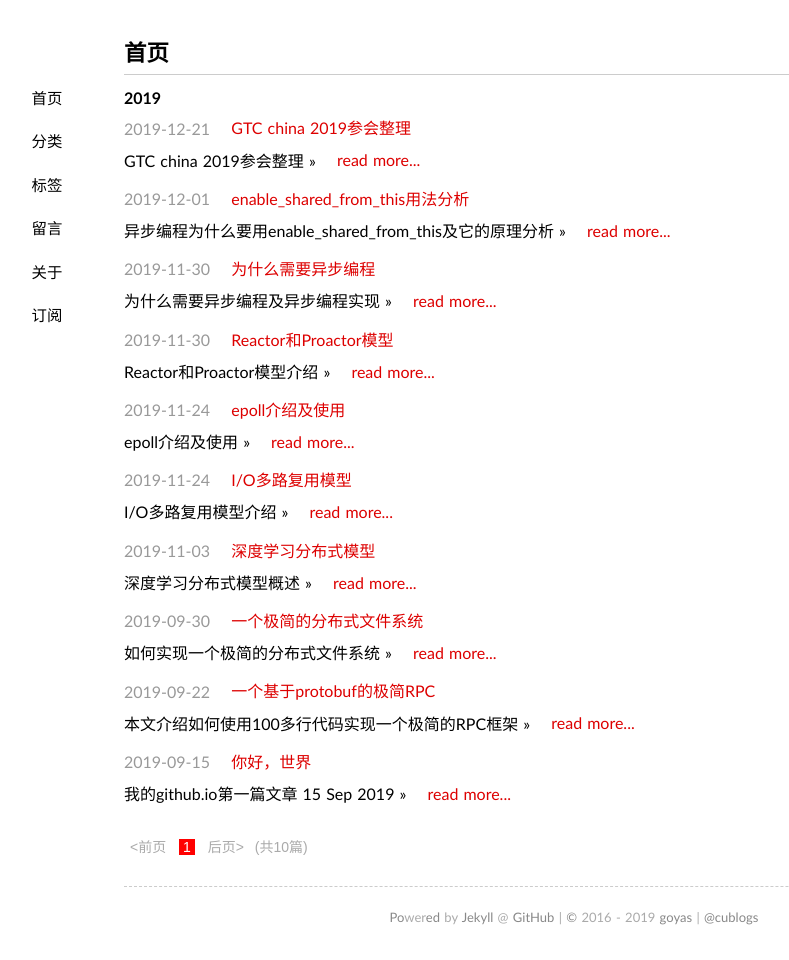
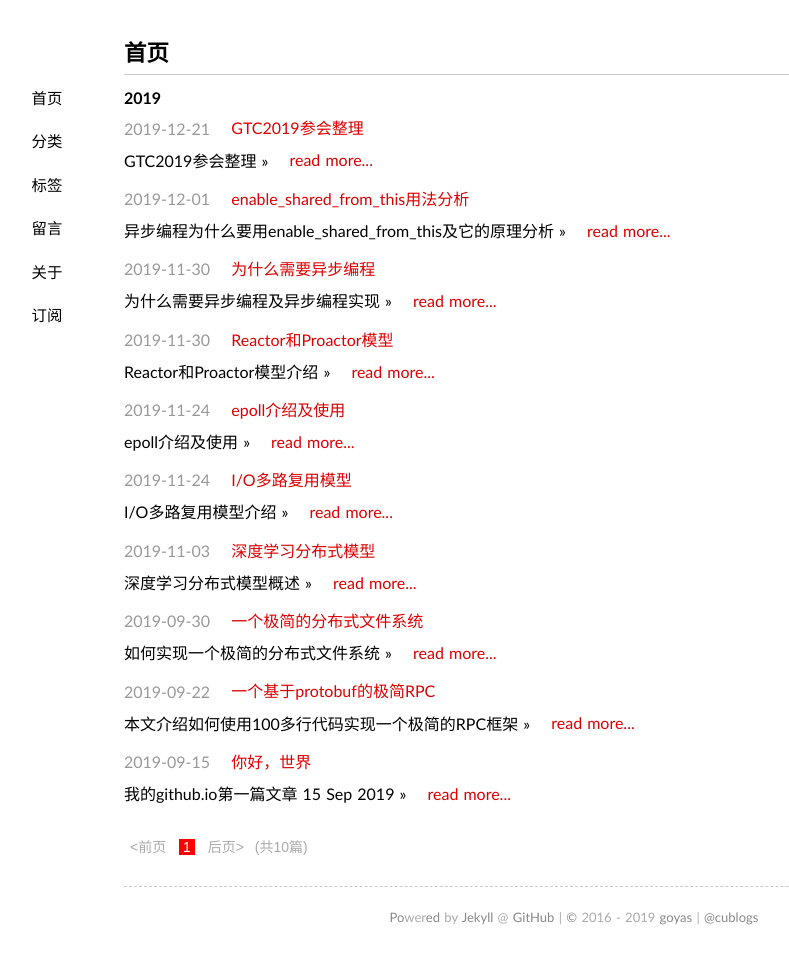
Before and after one commit to goyas/goyas.github.io, a Jekyll site: the page built from index.html, in a window 1280 px wide. Shown: the whole page, without its empty margins (66-855 px from the left). Built offline with Jekyll 4.4.1, drawn with Linux system fonts in a browser that asks for light colours; some web fonts are replaced; the list of posts is cut into pages by our own code.

Commit message:
add 2019-12-21-gtc-2019.md

```diff
--- a/_posts/2019-12-21-gtc-2019.md
+++ b/_posts/2019-12-21-gtc-2019.md
@@ -1,10 +1,10 @@
 ---
 layout: post
-title: GTC china 2019参会整理
-date: 2019-12-21 20:41
-categories: AI
-tag: machine-learning
-excerpt: GTC china 2019参会整理
+title: GTC2019参会整理
+date: 2019-12-21 20:49
+categories: network
+tag: Reactor Proacotr
+excerpt: GTC2019参会整理
 ---
 
 NVIDIA GTC 2019在苏州金湖国际会议中心举行，由于同事有其他会议冲突，所以我代替他来参加了此次会议。作为刚接触GPU和机器学习不久的新人来说，感觉进入了一个新世界，深刻体验到技术的革新迭代之快，英伟达通过对GPU的全栈优化，实现摩尔定理的加速。
```
